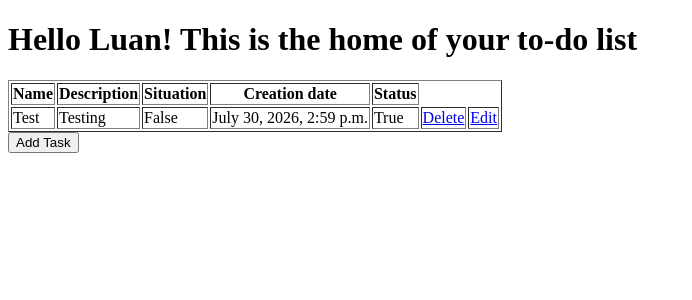
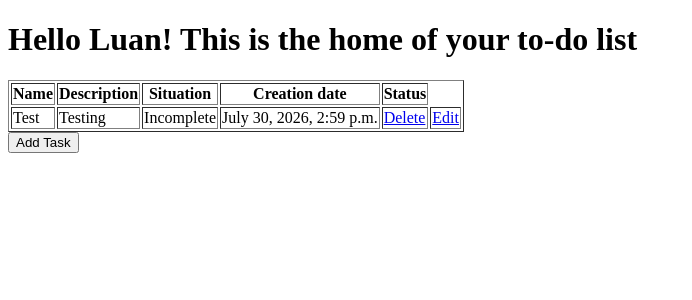
Before and after one commit to luanwcode/todolist, a Django app: page /tasks/ in a window 1280 px wide. Shown: the top 300 px of the page, without its empty margins (0-692 px from the left). Run offline with Django 5.2, Linux system fonts and the light colour scheme; data comes from the database, SQL or seed files in the repository.

Commit message:
better complete/incomplete task visualization

```diff
--- a/templates/tasks/home.html
+++ b/templates/tasks/home.html
@@ -20,9 +20,8 @@
                 <tr>
                     <td>{{task.name}}</td>
                     <td>{{task.description}}</td>
-                    <td>{{task.completed}}</td>
+                    <td>{% if task.completed %} Completed {% else %} Incomplete {% endif %}</td>
                     <td>{{task.date_creation}}</td>
-                    <td>{{task.status}}</td>
                     <td><a href="{% url 'tasks:remove' task.id %}">Delete</a></td>
                     <td><a href="{% url 'tasks:edit' task.id %}">Edit</a></td>
                 </tr>
```
